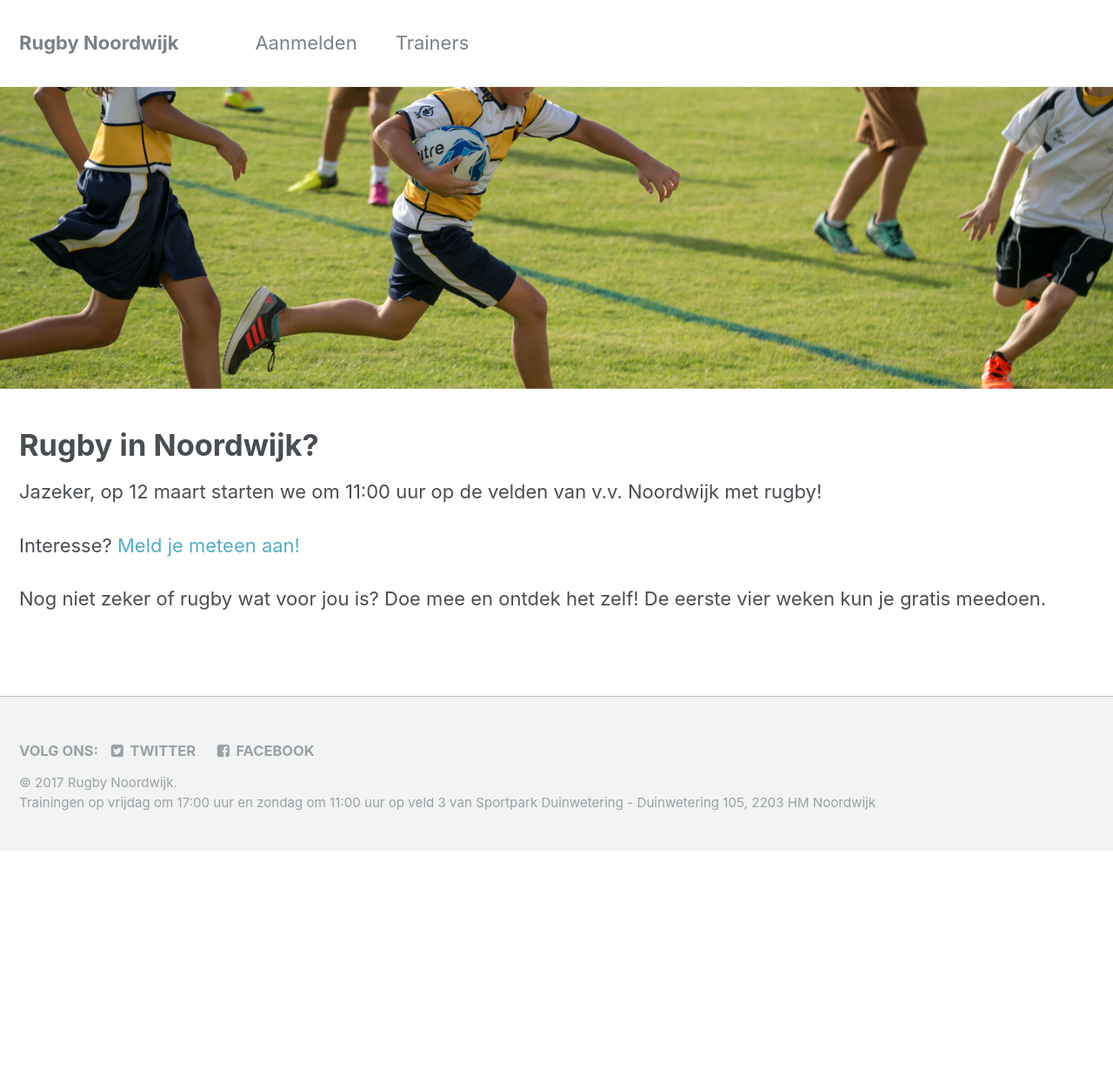
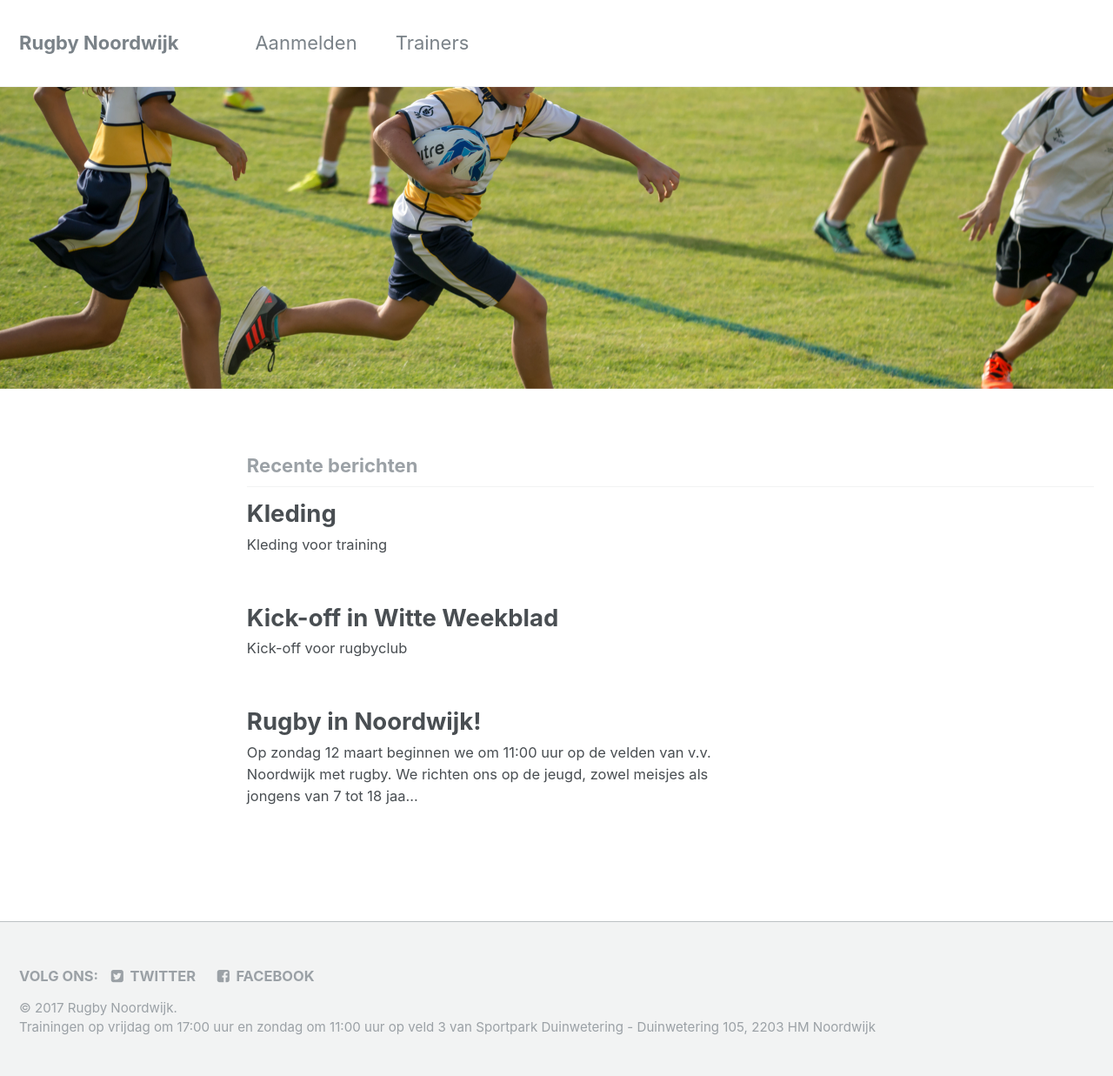
Before and after one commit to wijnandb/rugby-noordwijk, a Jekyll site: the page built from index.html, in a window 1280 px wide. Shown: the whole page at 87% size. Built offline with Jekyll 4.4.1, drawn with Linux system fonts in a browser that asks for light colours; nearby versions of some CDN libraries; library files that are not in the unit come from our copies; the list of posts is cut into pages by our own code; before the commit the page ends 978 px from its top, so only the background shows below that.

```diff
--- a/index.html
+++ b/index.html
@@ -1,14 +1,6 @@
 ---
-layout: splash
+layout: home
 author_profile: false
 header:
   image: "/assets/images/running2.jpg"
 ---
-
-<h1>Rugby in Noordwijk?</h1>
-
-<p>Jazeker, op 12 maart starten we om 11:00 uur op de velden van v.v. Noordwijk met rugby!</p>
-
-<p>Interesse? <a href="/aanmelden/">Meld je meteen aan!</a> </p>
-
-<p>Nog niet zeker of rugby wat voor jou is? Doe mee en ontdek het zelf! De eerste vier weken kun je gratis meedoen.</p>
```
Also changed, not shown: _posts/2017-02-20-kledingvoorschift.md (+2 -2 lines).
